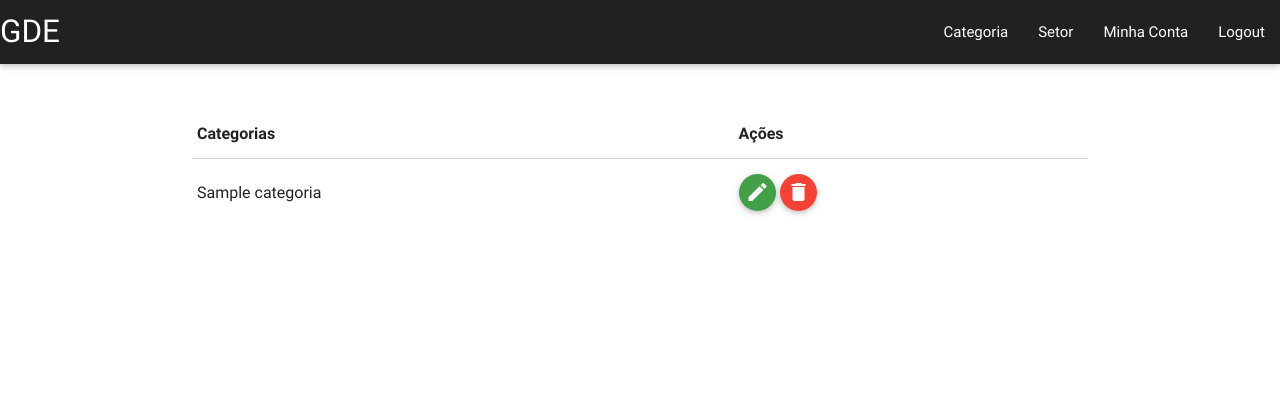
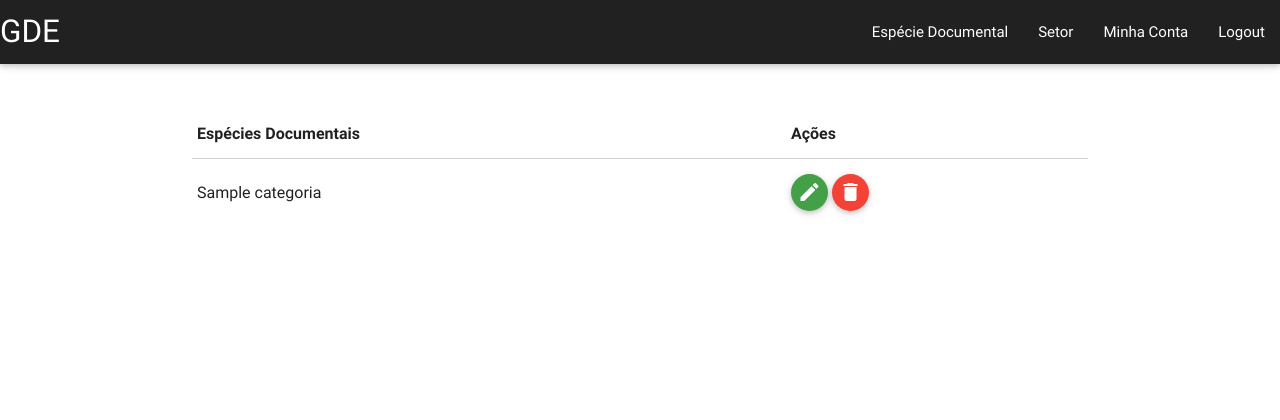
Before and after one commit to felipefo/gde, a Django app: page /categorias_list/ in a window 1280 px wide. Shown: the top 420 px of the page. Run offline with Django 3.2, Linux system fonts and the light colour scheme; a user stored in the database is signed in; tables that the repository leaves empty hold one stand-in row (values such as "Sample post").

Commit message:
Alteração do nome categoria para Espécie Documental

```diff
--- a/app/templates/base.html
+++ b/app/templates/base.html
@@ -22,7 +22,7 @@
                     <a href="/home" class="brand-logo logo">GDE</a>
                     {% if user.is_authenticated %}
                         <ul class="right hide-on-med-and-down">
-                            <li><a href="{% url 'app.views.categorias_list'%}">Categoria</a></li>
+                            <li><a href="{% url 'app.views.categorias_list'%}">Espécie Documental</a></li>
                             <li><a href="{% url 'app.views.setores_list'%}">Setor</a></li>
                             <li><a href="{% url 'app.views.user_detail' pk=user.pk%}">Minha Conta</a></li>
                             <li><a href="{% url 'django.contrib.auth.views.logout' %}">Logout</a></li>
--- a/app/templates/categoria.html
+++ b/app/templates/categoria.html
@@ -11,7 +11,7 @@
                 <br/><br/>
 
                 <div class="input-field">
-                    <label for="nome">Categoria</label>
+                    <label for="nome">Espécie Documental</label>
                     <input type="text" id="nome" class="validate" name="nome">
                 </div>
 
--- a/app/templates/categorias_list.html
+++ b/app/templates/categorias_list.html
@@ -11,14 +11,14 @@
                 <table>
                     <thead>
                         <tr>
-                            <th>Categorias</th>
+                            <th>Espécies Documentais</th>
                             <th>Ações</th>
                         </tr>
                     </thead>
                     <tbody>
                         {% for categoria in categorias %}
                         <tr>
-                            <td>{{ categoria }}</td>
+                            <td>{{ categoria.nome }}</td>
                             <td>
                                 <a class="btn-floating waves-effect waves-light green darken-1" href="{% url 'categoria_edit' pk=categoria.pk %}">
                                     <i class="material-icons">mode_edit</i>
--- a/app/templates/editarCategoria.html
+++ b/app/templates/editarCategoria.html
@@ -10,7 +10,7 @@
 
                 <br/><br/>
                     <div class="input-field col s12">
-                        <label for="nome">Categoria</label>
+                        <label for="nome">Espécie Documental</label>
                         <input type="text" id="nome" class="validate" name="nome" value="{{ categoria.nome }}">
                     </div>
 
```
